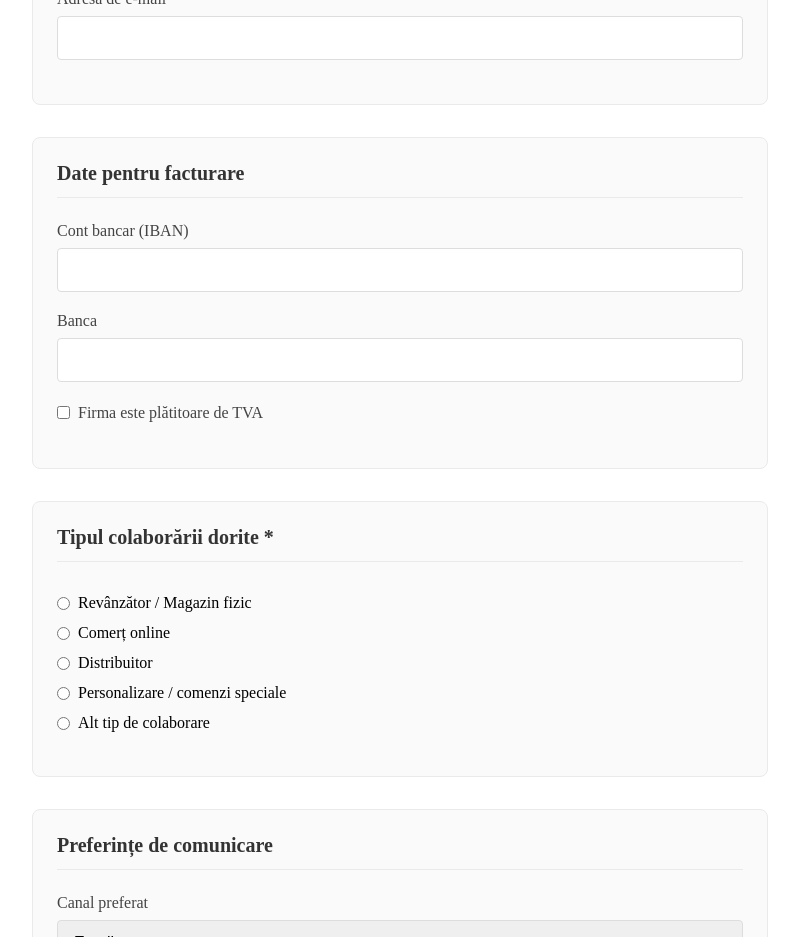
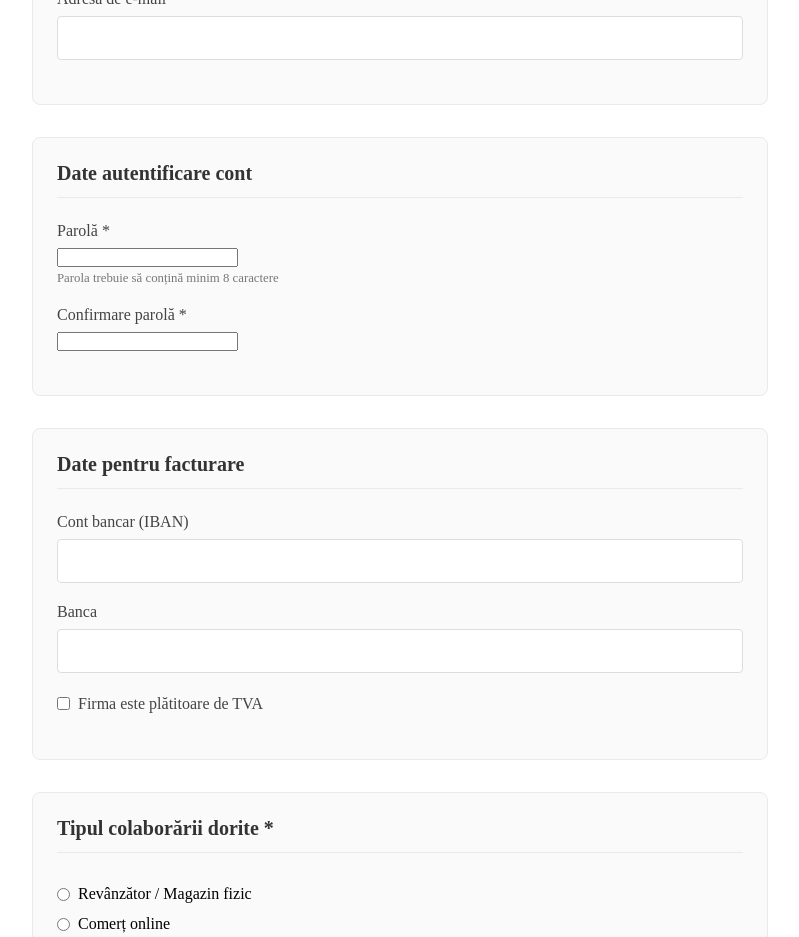
Before and after one commit to Huni111/norberto_site, a React (Vite) app: page /register-company in a window 1280 px wide. Shown: the part 1400-2337 px from the top of the page, without its empty margins (240-1039 px from the left). Built offline with nearby package versions, Linux system fonts and the light colour scheme.

Commit message:
regforrm final

```diff
--- a/src/components/CompanyRegistrationForm.jsx
+++ b/src/components/CompanyRegistrationForm.jsx
@@ -17,6 +17,10 @@ const CompanyRegistrationForm = () => {
     contactPosition: "",
     phoneNumber: "",
     email: "",
+
+    // Account credentials
+    password: "",
+    confirmPassword: "",
 
     // Billing information
     iban: "",
@@ -66,6 +70,13 @@ const CompanyRegistrationForm = () => {
     if (!formData.phoneNumber) newErrors.phoneNumber = "Numărul de telefon este obligatoriu";
     if (!formData.email) newErrors.email = "Email-ul este obligatoriu";
     else if (!/\S+@\S+\.\S+/.test(formData.email)) newErrors.email = "Adresa de email este invalidă";
+
+    // Validate password fields
+    if (!formData.password) newErrors.password = "Parola este obligatorie";
+    else if (formData.password.length < 8) newErrors.password = "Parola trebuie să conțină cel puțin 8 caractere";
+
+    if (!formData.confirmPassword) newErrors.confirmPassword = "Confirmarea parolei este obligatorie";
+    else if (formData.password !== formData.confirmPassword) newErrors.confirmPassword = "Parolele nu coincid";
 
     if (!formData.collaborationType) newErrors.collaborationType = "Selectați tipul de colaborare";
     if (formData.collaborationType === "other" && !formData.otherCollaborationDetails) {
@@ -235,6 +246,37 @@ const CompanyRegistrationForm = () => {
               className={errors.email ? "error" : ""}
             />
             {errors.email && <div className="error-message">{errors.email}</div>}
+          </div>
+        </section>
+
+        <section className="form-section">
+          <h2>Date autentificare cont</h2>
+
+          <div className="form-group">
+            <label htmlFor="password">Parolă *</label>
+            <input
+              type="password"
+              id="password"
+              name="password"
+              value={formData.password}
+              onChange={handleChange}
+              className={errors.password ? "error" : ""}
+            />
+            {errors.password && <div className="error-message">{errors.password}</div>}
+            <small>Parola trebuie să conțină minim 8 caractere</small>
+          </div>
+
+          <div className="form-group">
+            <label htmlFor="confirmPassword">Confirmare parolă *</label>
+            <input
+              type="password"
+              id="confirmPassword"
+              name="confirmPassword"
+              value={formData.confirmPassword}
+              onChange={handleChange}
+              className={errors.confirmPassword ? "error" : ""}
+            />
+            {errors.confirmPassword && <div className="error-message">{errors.confirmPassword}</div>}
           </div>
         </section>
 
```
